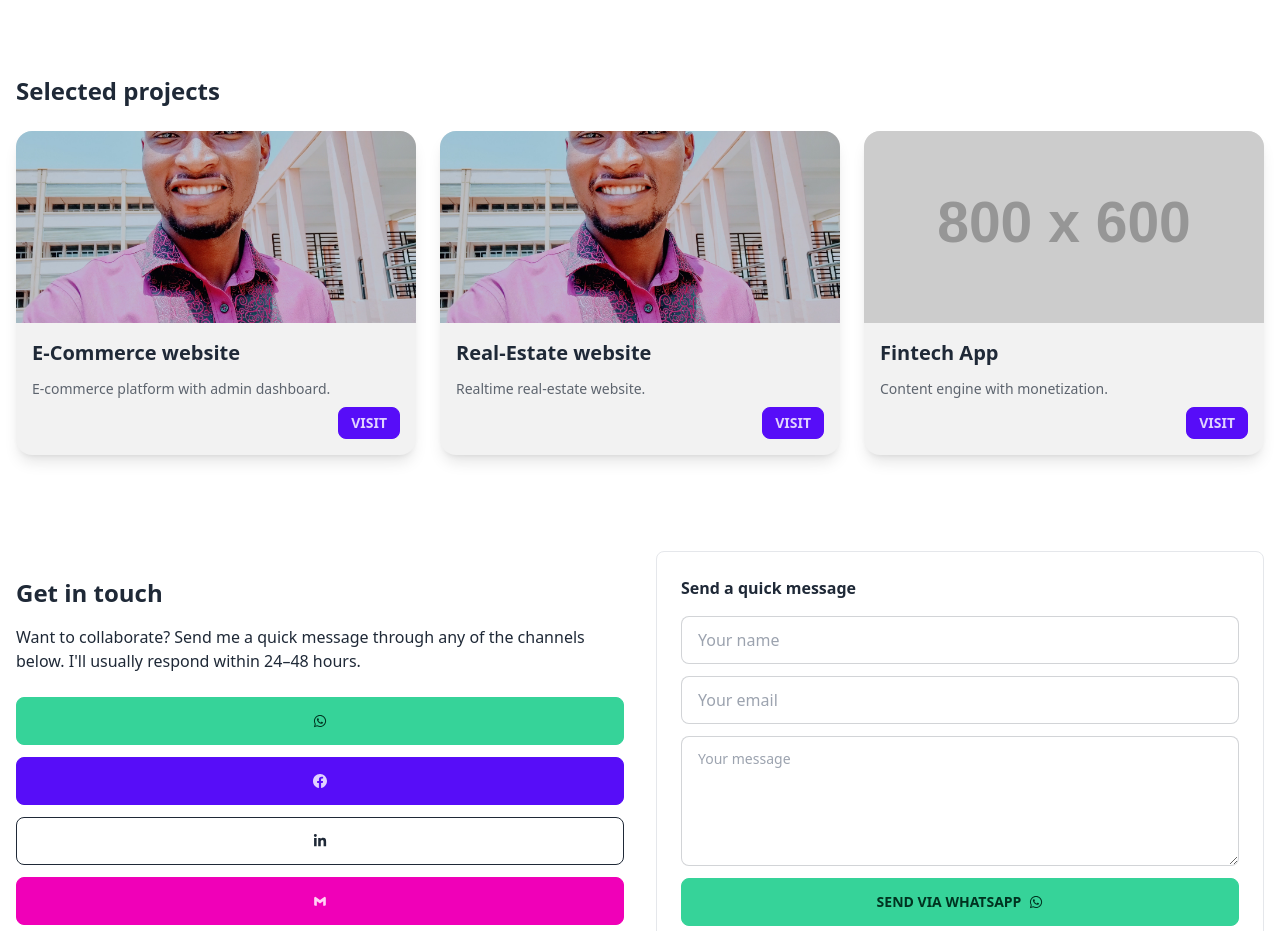
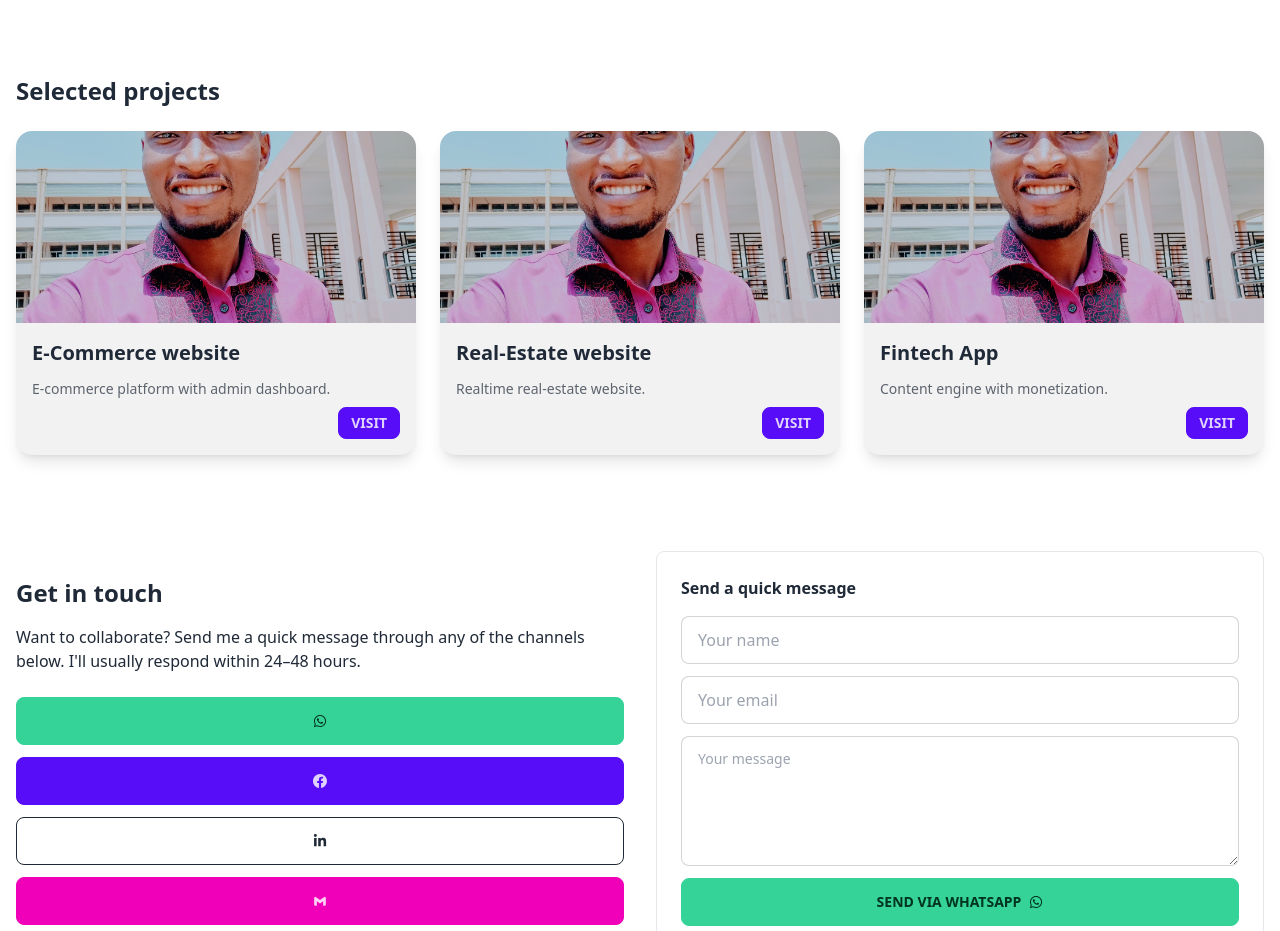
Before and after one commit to Julius-1993/My-Portfolio, a React (Vite) app: page / in a window 1280 px wide. Shown: the part 1340-2271 px from the top of the page. Built offline with nearby package versions, Linux system fonts and the light colour scheme.

Commit message:
fintech correction

```diff
--- a/src/App.jsx
+++ b/src/App.jsx
@@ -66,7 +66,7 @@ export default function App() {
   const PROJECTS = [
     { id: 1, title: 'E-Commerce website', description: 'E-commerce platform with admin dashboard.', image: 'images/CEO.jpeg', url: 'https://example.com' },
     { id: 2, title: 'Real-Estate website', description: 'Realtime real-estate website.', image: 'images/CEO.jpeg', url: 'https://example.com' },
-    { id: 3, title: 'Fintech App', description: 'Content engine with monetization.', image: 'https://via.placeholder.com/800x600.png?text=Project+Gamma', url: 'https://example.com' }
+    { id: 3, title: 'Fintech App', description: 'Content engine with monetization.', image: 'images/CEO.jpeg', url: 'https://example.com' }
   ];
 
   const CONTACTS = {
```
